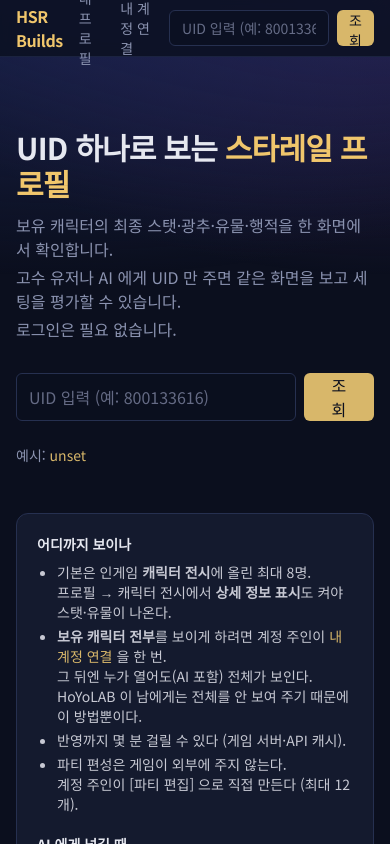
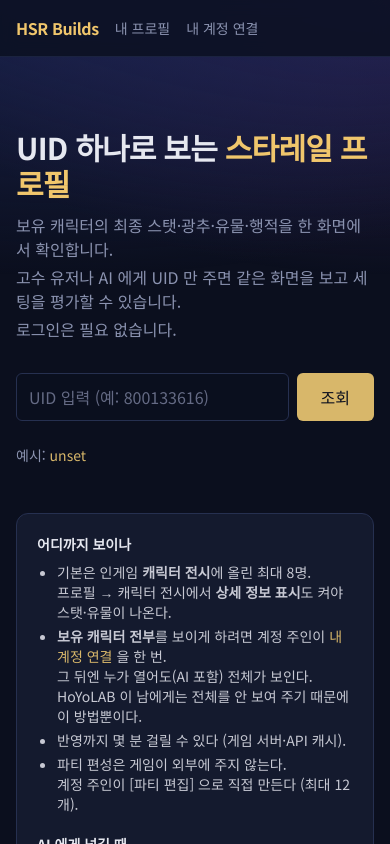
Before and after one commit to SeoArin9142/hsr-builds, a Next.js app: page / in a window 390 px wide. Shown: the top 844 px of the page. Built offline with nearby package versions, Linux system fonts and the light colour scheme; no server answers.

Commit message:
머리말 조회 버튼 한 줄 고정, 폰 너비에서는 머리말 검색칸 숨김

```diff
--- a/src/components/SiteHeader.tsx
+++ b/src/components/SiteHeader.tsx
@@ -6,7 +6,7 @@ export default function SiteHeader() {
   return (
     <header className="sticky top-0 z-20 border-b border-card-border/60 bg-background/80 backdrop-blur">
       <div className="mx-auto flex h-14 w-full max-w-6xl items-center justify-between gap-4 px-4">
-        <nav className="flex items-center gap-4 text-sm">
+        <nav className="flex shrink-0 items-center gap-4 text-sm">
           <Link href="/" className="text-base font-bold tracking-tight text-gold">
             HSR Builds
           </Link>
@@ -17,7 +17,10 @@ export default function SiteHeader() {
             내 계정 연결
           </Link>
         </nav>
-        <UidSearch />
+        {/* 폰 너비에서는 검색칸이 찌그러져서 숨긴다 — 홈 화면의 큰 검색칸을 쓴다 */}
+        <div className="hidden sm:block">
+          <UidSearch />
+        </div>
       </div>
     </header>
   );
--- a/src/components/UidSearch.tsx
+++ b/src/components/UidSearch.tsx
@@ -30,21 +30,21 @@ export default function UidSearch({
   const lg = size === "lg";
 
   return (
-    <form onSubmit={submit} className="flex flex-col gap-1">
+    <form onSubmit={submit} className="flex min-w-0 flex-col gap-1">
       <div className="flex gap-2">
         <input
           inputMode="numeric"
           placeholder="UID 입력 (예: 800133616)"
           value={uid}
           onChange={(e) => setUid(e.target.value)}
-          className={`rounded-md border border-card-border bg-background/60 px-3 outline-none placeholder:text-muted/70 focus:border-accent ${
-            lg ? "h-12 w-full text-base" : "h-9 w-40 text-sm sm:w-52"
+          className={`min-w-0 rounded-md border border-card-border bg-background/60 px-3 outline-none placeholder:text-muted/70 focus:border-accent ${
+            lg ? "h-12 w-full text-base" : "h-9 w-36 text-sm sm:w-52"
           }`}
           aria-label="UID"
         />
         <button
           type="submit"
-          className={`rounded-md bg-accent font-medium text-background hover:brightness-110 ${
+          className={`shrink-0 whitespace-nowrap rounded-md bg-accent font-medium text-background hover:brightness-110 ${
             lg ? "h-12 px-6 text-base" : "h-9 px-3 text-sm"
           }`}
         >
```
